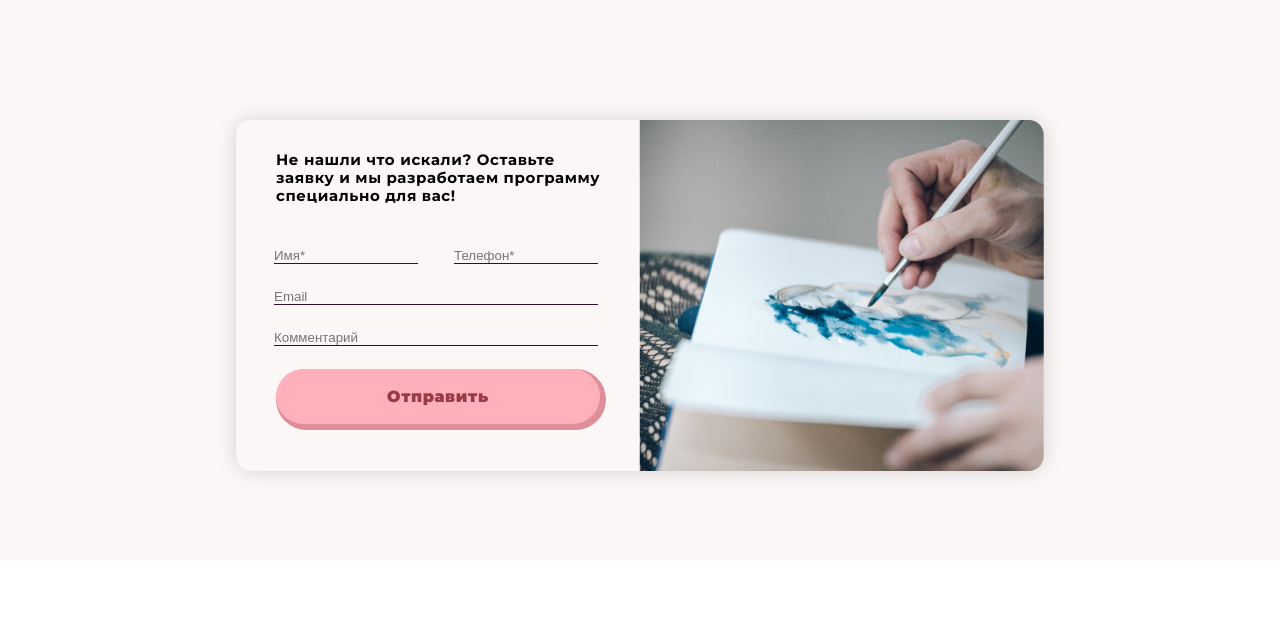
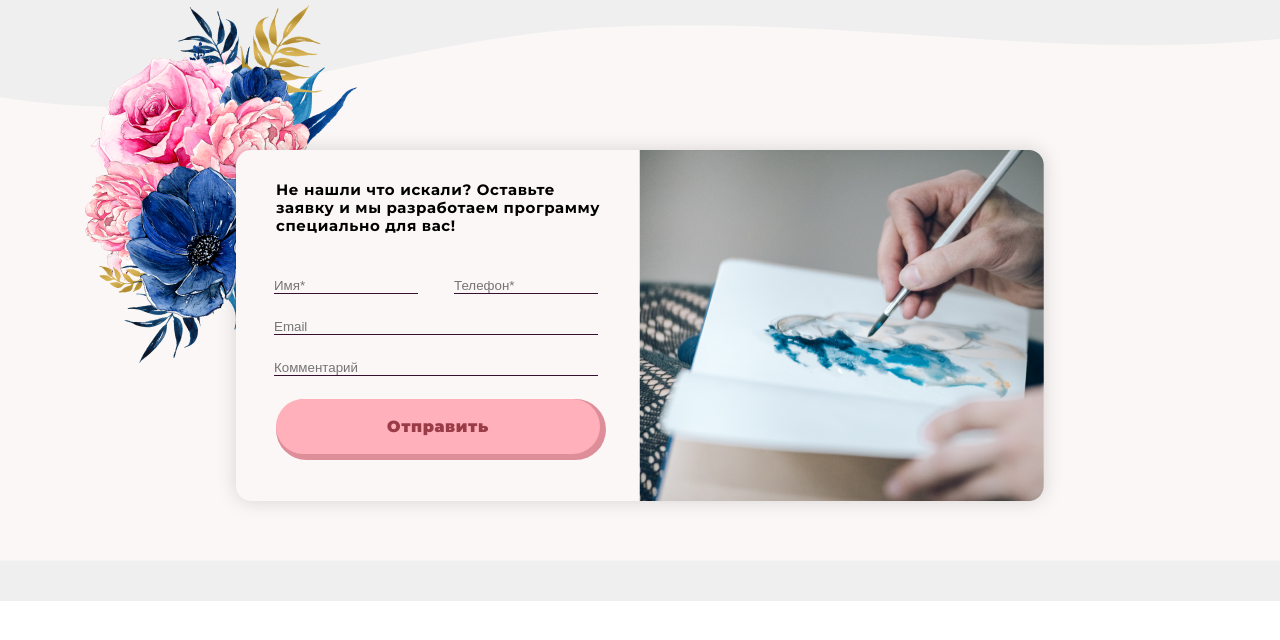
Before and after one commit to AlShchedrov/Artbox, a plain HTML site: page index.html in a window 1280 px wide. Drawn offline with Linux system fonts and the light colour scheme.

Commit message:
added flowers and background-image with wave

```diff
--- a/assets/styles/style.css
+++ b/assets/styles/style.css
@@ -3,15 +3,21 @@
     margin: 0;
     box-sizing: border-box;
 }
-.artbox{
-       background-color: #FBF7F6;
-       padding: 120px 0 89px;
+.artbox--application{
+    background-color: #EFEFEF;
+    padding: 150px 0 100px;
+    background-image: url(/assets/img/bg-wave.png);
+    background-repeat: no-repeat;
 }
-.artbox--content {
+.artbox--content-form {
     display: flex;
-
+    max-width: calc(1604px + 15px * 2);
+    width: 100%;
+    margin: 0 auto;
+    position: relative;
 }
 .artbox--form {
+    background-color: #FBF7F6;
     display: flex;
     width: 808px;
     height: 351px;
@@ -19,7 +25,15 @@
     margin: 0 auto;
     border-radius: 15px;
     box-shadow: 0px 0px 20px rgba(0, 0, 0, 0.15);
-
+    z-index: 5;
+}
+.artbox--application-flowers {
+    position: absolute;
+    bottom:10px; left: -111px;
+    z-index: 0;
+}
+.form--application {
+    z-index: 2;
 }
 .form--application-text {
     font-family: Montserrat;
@@ -35,6 +49,7 @@ text-align: left;
 .form--input {
     margin: 0 0 0 38px;
     padding: 0 36px 0 0;
+    z-index: 2;
 }
 .form--input-top {
     width: 144px;
--- a/index.html
+++ b/index.html
@@ -9,8 +9,9 @@
     <title>Artbox</title>
 </head>
 <body>
-    <section class="artbox">
-        <div class="artbox--content"></div>
+    <section class="artbox--application">
+        <div class="artbox--content-form">
+            <img class="artbox--application-flowers" src="/assets/img/form-flowers.png" alt="flowers">
             <div class="artbox--form">
                 <div class="form--application">
                     <p class="form--application-text">Не нашли что искали? Оставьте заявку и мы разработаем программу специально для вас!</p>
```
Lines whose indentation alone changed are shown as unchanged.
